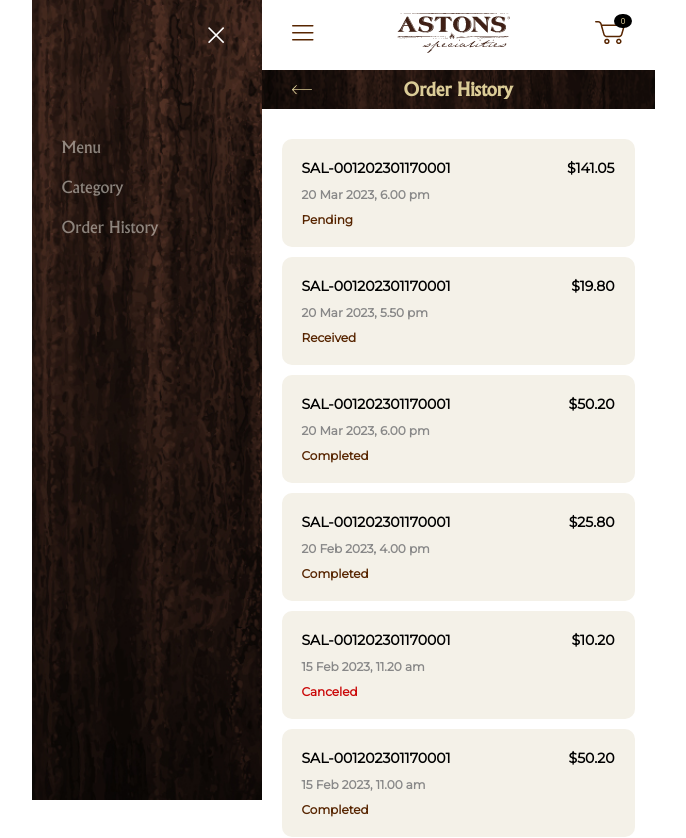
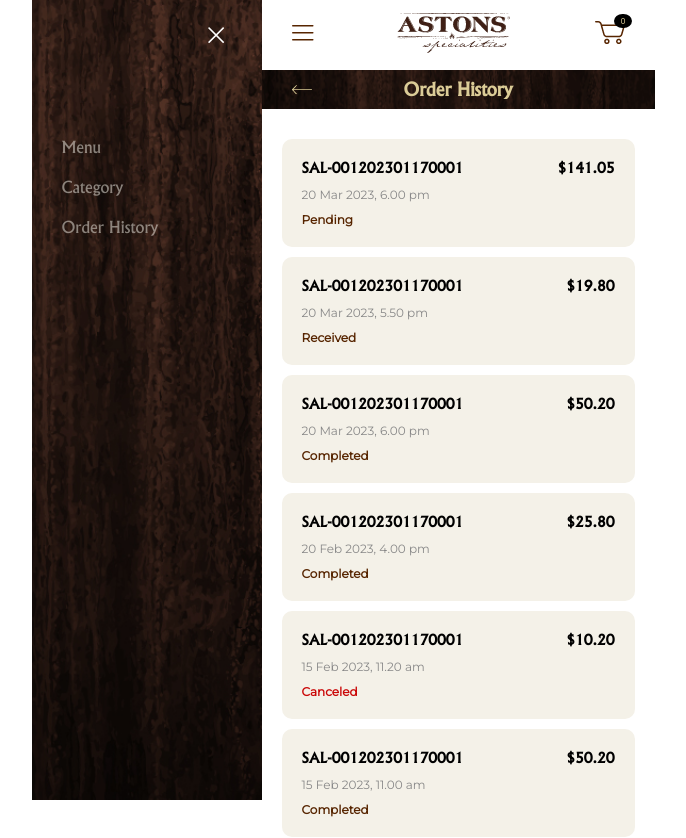
Before and after one commit to sharmasmit/astons_specialities_project, a React (Create React App) app: page /OrderHistory in a window 1280 px wide. Shown: the top 838 px of the page, without its empty margins (182-868 px from the left). Built offline with nearby package versions, Linux system fonts and the light colour scheme.

Commit message:
some css changes added

```diff
--- a/src/App.css
+++ b/src/App.css
@@ -369,6 +369,8 @@ nav a:hover:after {
 }
 .orderHistory-box .topH1{
   padding-top: 0;
+  font-weight: bold;
+  font-family: "Albertus";
 }
 
 .delete-btn{
@@ -475,6 +477,7 @@ nav a:hover:after {
 }
 .orderHistory-box .dateDetails, .History-details .date{
   color: #888888;
+  font-weight: 400;
 }
 .orderHistory-box .canceled{
   color: #CA0808;
```
